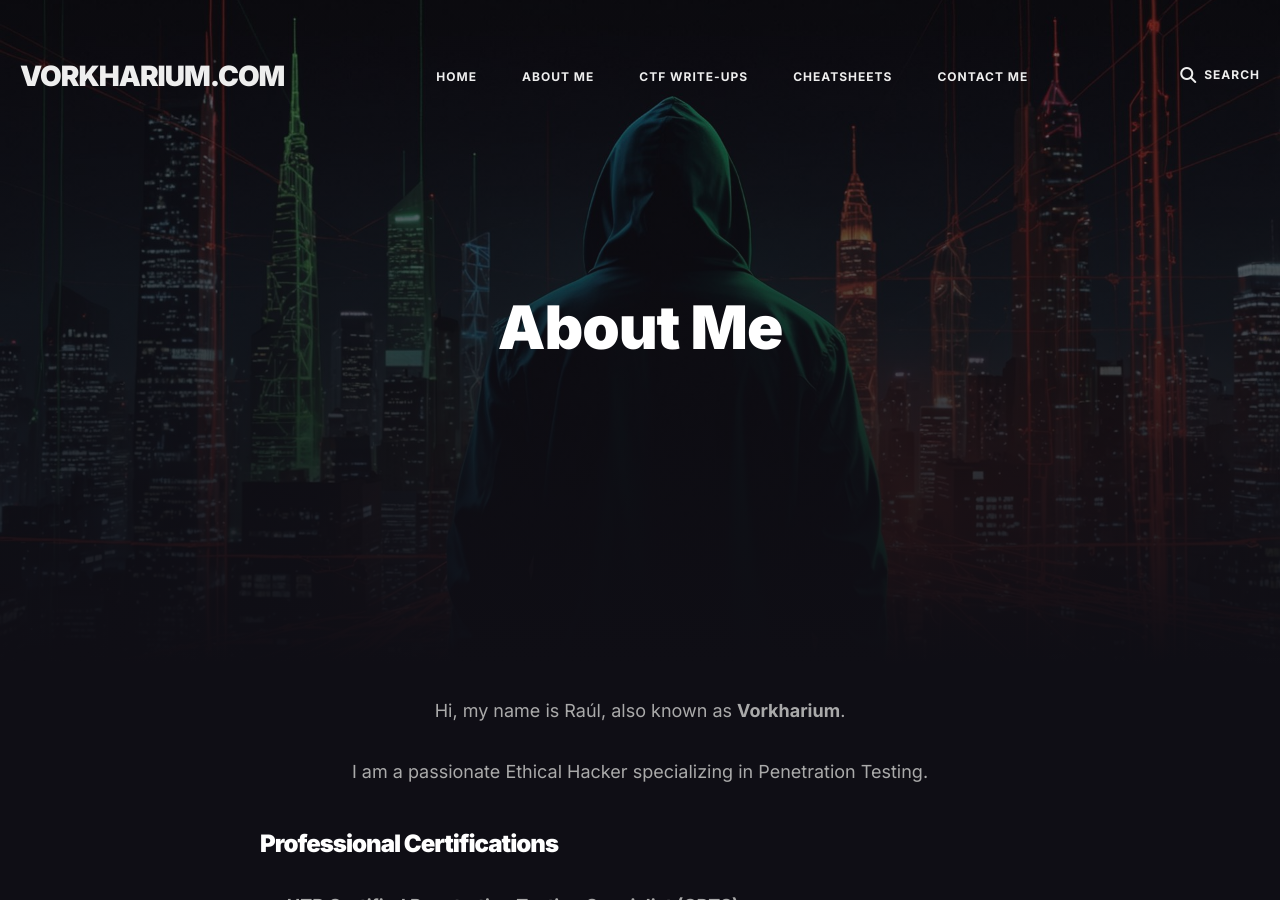
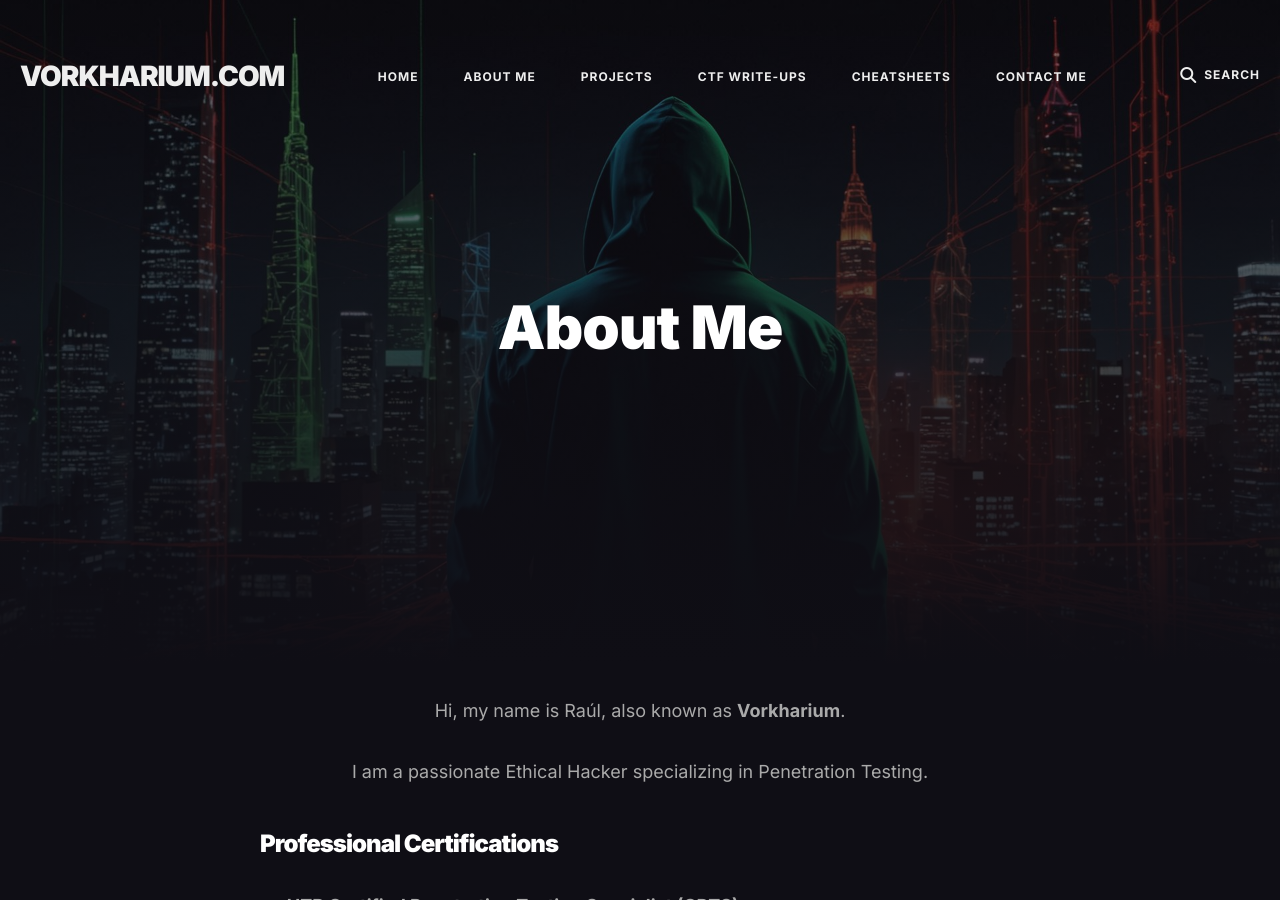
Before and after one commit to Vorkharium/vorkharium.github.io, a Jekyll site: the page built from _pages/projects.md, in a window 1280 px wide and 900 px high. Built offline with Jekyll 4.4.1, drawn with Linux system fonts in a browser that asks for light colours.

Commit message:
Projects added

```diff
--- a/_data/settings.yml
+++ b/_data/settings.yml
@@ -13,6 +13,8 @@
       url: '/'
     - title: 'About Me'
       url: '/about/'
+    - title: 'Projects'
+      url: '/projects/'
     - title: 'CTF Write-ups'
       url: '/write-ups/'
     - title: 'Cheatsheets'
--- /dev/null
+++ b/_pages/projects.md
@@ -0,0 +1,36 @@
+---
+layout: page
+title: About Me
+permalink: /about/
+image: '/images/01.jpg'
+---
+<div style="text-align: center; margin-top: 30px;">
+  <p>Hi, my name is Raúl, also known as <strong>Vorkharium</strong>.</p>
+  <p>I am a passionate Ethical Hacker specializing in Penetration Testing.</p>
+</div>
+
+<div style="margin-top: 40px;">
+  <h3 style="color: #ffffff;">Professional Certifications</h3>
+  <ul style="list-style: none; padding: 0; margin: 0;">
+    <li style="margin: 5px 0; font-weight: bold;">🔺 HTB Certified Penetration Testing Specialist (CPTS)</li>
+    <li style="margin: 5px 0; font-weight: bold;">🔺 TCM Practical Network Penetration Tester (PNPT)</li>
+  </ul>
+</div>
+
+<div class="gallery-box" style="display: flex; justify-content: center; gap: 15px; margin-top: 20px;">
+  <img src="{{site.baseurl}}/images/CPTS.png" alt="HTB CPTS Certification" style="width: 200px; border-radius: 8px;">
+  <img src="{{site.baseurl}}/images/PNPT.png" alt="PNPT Certification" style="height: 180px; border-radius: 8px; margin-top: 10px;">
+</div>
+
+<div style="margin-top: 30px;">
+  <h3 style="color: #ffffff;">CTF Achievements</h3>
+  <ul style="list-style: none; padding: 0; margin: 0;">
+    <li style="margin: 5px 0;">🌐 Over <strong>90 system compromises</strong> in Hack The Box Labs</li>
+    <li style="margin: 5px 0;">🌐 More than <strong>50 system compromises</strong> in OffSec Playgrounds</li>
+    <li style="margin: 5px 0;">🏆 Achieved HTB Elite Hacker rank
+       <br><span style="font-style: italic; color: #bbb;">(Highest Placement: 169th Worldwide (Top 0.1%) | 17th in Germany)</span>
+    </li>
+  </ul>
+</div>
+
+<hr style="margin-top: 40px;">
```
